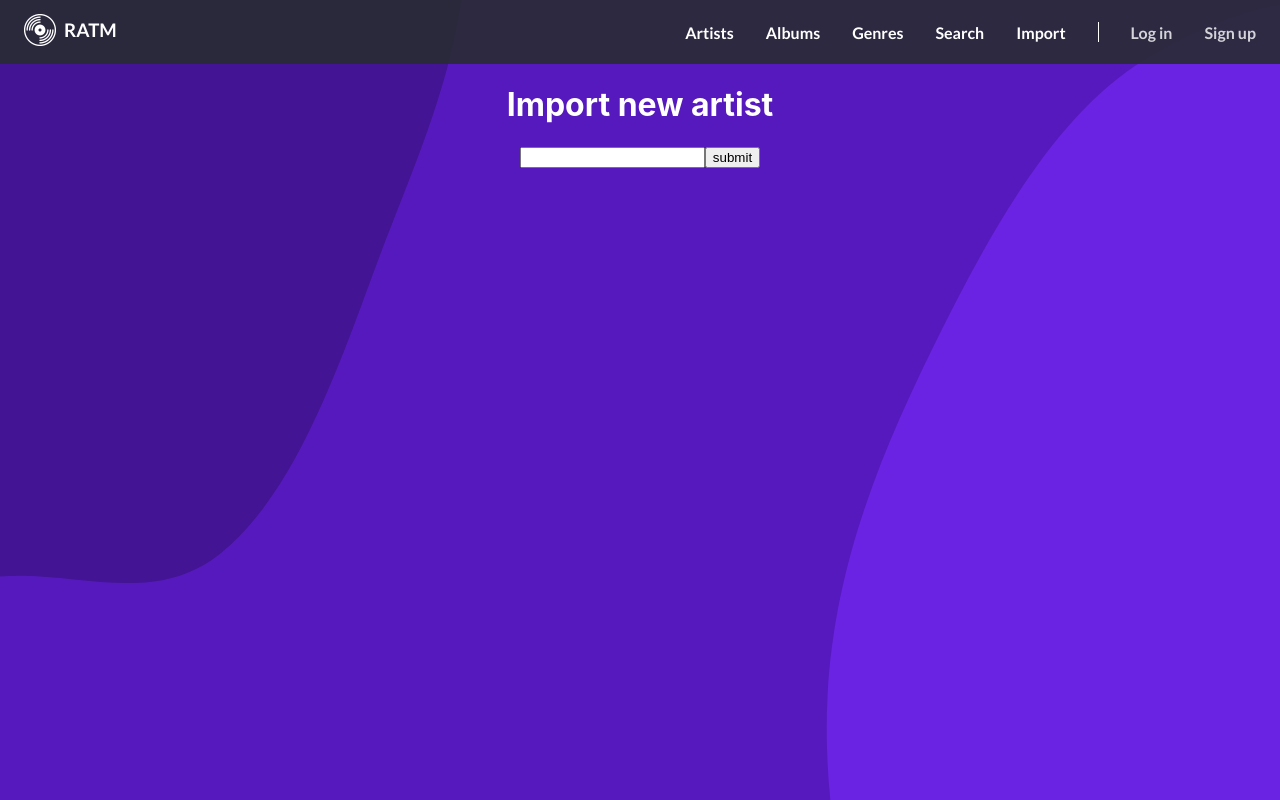
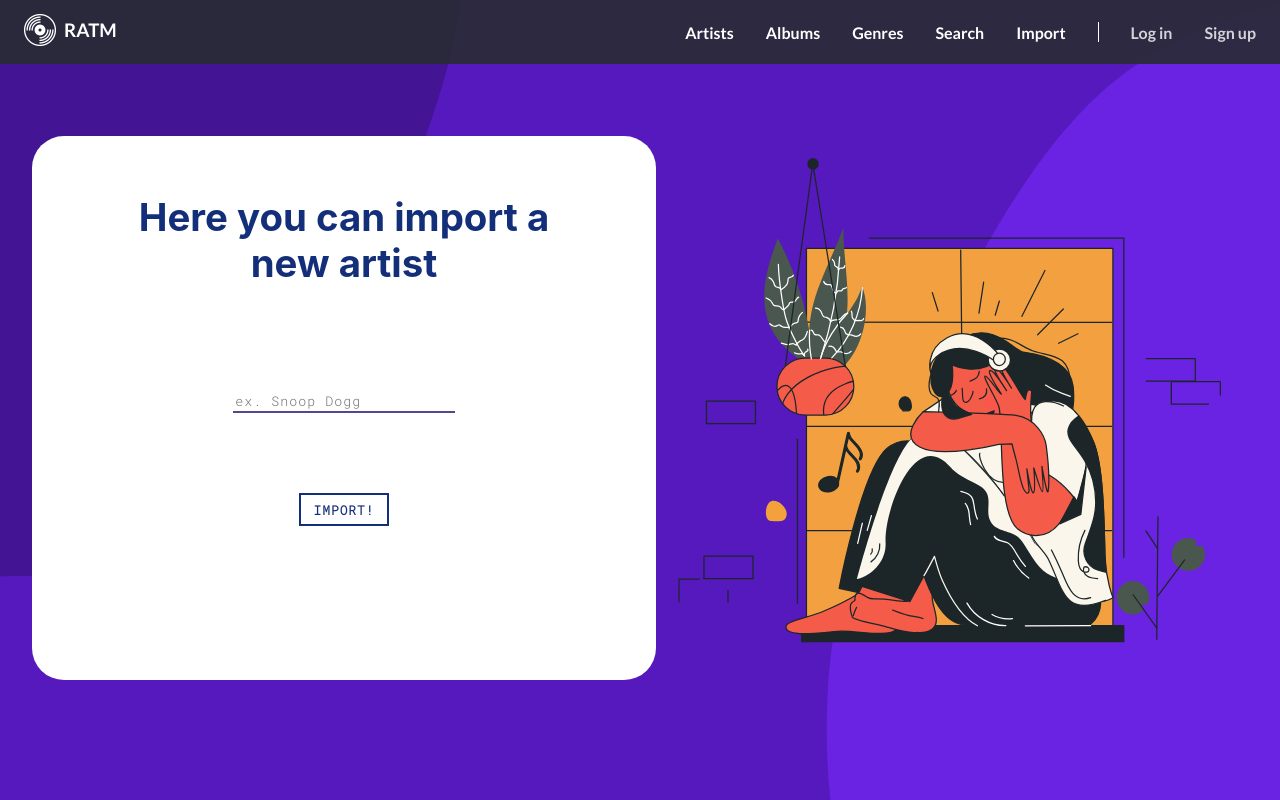
Before and after one commit to crstern/Rate-all-the-music, a React (Create React App) app in the folder client/: page /import in a window 1280 px wide. Built offline with nearby package versions, Linux system fonts and the light colour scheme; no server answers; a web font is replaced by a local one.

Commit message:
styled import page

```diff
--- a/client/src/components/SearchForm.css
+++ b/client/src/components/SearchForm.css
@@ -41,7 +41,7 @@
     border-right: hidden;
     border-left: hidden;
     border-bottom: 2px solid #53488d;
-    margin-bottom: 4rem;
+    margin-bottom: 1em;
     font-family: 'Roboto Mono', monospace;
     letter-spacing: 1px;
 }
@@ -50,8 +50,8 @@
     cursor: pointer;
     width: 5rem;
     background-color: #FFF;
-    margin-top: 1em;
-    margin-bottom: 5rem;
+    margin-top: 5em;
+    margin-bottom: 5em;
     padding: .5em 1em;
     font-family: 'Roboto Mono', monospace;
     font-weight: 300;
@@ -97,13 +97,16 @@
 
 .import-artist-button:hover {
     background-color: #FFF;
-    color: rgb(24, 92, 22);
-    border: 3px solid rgb(24, 92, 22);
+    color: #333;
+    border: 3px solid #333;
     padding: .5em .5em;
     letter-spacing: 0;
 }
 
+
+
 @media (max-width: 900px) {
+
     .search-form-wraper {
         flex-direction: column;
     }
--- a/client/src/components/SearchForm.js
+++ b/client/src/components/SearchForm.js
@@ -50,8 +50,13 @@ const SearchForm = () => {
         <h1>Find an artist, an album or a genre</h1>
         <form onSubmit={handleSubmitSearch}>
           <input className="search-input" type={"text"} value={searchTerm} placeholder="ex. Snoop Dogg" onChange={handleChangeSearchTerm}/>
+          {
+            albums.length + artists.length + genres.length === 0 && submited===true &&
+            <p>Your search "{searchTerm}" did not match any results.</p>
+          }
           <input className="submit-input" type={"submit"} value={"submit"}/>
         </form>
+
       </div>
       <div className="find-artist-link">
         <h1>Can't find an artist?</h1>
@@ -61,10 +66,6 @@ const SearchForm = () => {
           </Link>
         </button>
       </div>
-      {
-        albums.length + artists.length + genres.length === 0 && submited===true &&
-        <p>Your search - {searchTerm} - did not match any results.</p>
-      }
     </div>
   )
 }
--- /dev/null
+++ b/client/src/pages/ImportPage.css
@@ -0,0 +1,87 @@
+.import-container {
+    display: flex;
+    justify-content: space-around;
+    align-items: center;
+    padding: 3em 2em 0 2em;
+}
+
+.import-item {
+    background-color: #FFF;
+    color: rgb(20, 47, 121);
+    height: 30rem;
+    width: 50%;
+    max-width: 35rem;
+    border-radius: 2em;
+    padding: 2em;
+}
+
+.import-item h1 {
+    color: inherit;
+    font-size: clamp(1.7rem, 3vw, 2.5rem);
+    padding: 0 1em;
+}
+
+.form-container {
+    display: flex;
+    flex-direction: column;
+    justify-content: center;
+    align-items: center;
+}
+
+.import-input {
+    outline: none;
+    width: clamp(12rem, 17vw, 17rem);
+    border-top: hidden;
+    border-right: hidden;
+    border-left: hidden;
+    border-bottom: 2px solid #53488d;
+    margin: 5rem 0;
+    font-family: 'Roboto Mono', monospace;
+    letter-spacing: 1px;
+}
+
+.import-button {
+    font-size: .8rem;
+    font-family: 'Roboto Mono', monospace;
+    text-transform: uppercase;
+    padding: .5em 1em;
+    background-color: #FFF;
+    color:   rgb(20, 47, 121);
+    border: 2px solid  rgb(20, 47, 121);
+    letter-spacing: 1px;
+    font-weight: 600;
+    outline: none;
+    cursor: pointer;
+    transition: transform 300ms;
+}
+
+.import-button:hover {
+    transform: scale(1.05);
+}
+
+.svg-image {
+    content: url('music\ file2-01.svg');
+    max-width: 37rem;
+    height: 37rem;
+}
+
+@media (max-width: 1110px) {
+    .import-container {
+        flex-direction: column-reverse;
+        padding-bottom: 5rem;
+    }
+
+    .import-item {
+        width: 90%;
+        max-width: 60rem;
+        height: 25rem;
+    }
+
+}
+
+@media (max-width: 590px) {
+    .import-container {
+        padding: 1em 2em 2em 2em;
+        overflow-x: hidden;
+    }
+}
--- a/client/src/pages/ImportPage.js
+++ b/client/src/pages/ImportPage.js
@@ -2,6 +2,7 @@ import React, {useState, useEffect} from 'react';
 import {makeURL} from "../utils/config";
 import {useHistory} from "react-router-dom";
 import axios from 'axios';
+import './ImportPage.css';
 
 const ImportPage = () => {
   const [artistName, setArtistName] = useState("");
@@ -36,24 +37,27 @@ const ImportPage = () => {
   }
 
   return (
-    <div>
-      <h1>Import new artist</h1>
+    <div className="import-container">
+      <div className="import-item">
+        <h1>Here you can import a new artist</h1>
         {loading === false &&
-        <form onSubmit={handleSubmit}>
-          <input type={"text"} value={artistName} onChange={handleChangeArtistName}/>
-          <input type={"submit"} value={"submit"} />
+          <form className="form-container" onSubmit={handleSubmit}>
+            <input className="import-input" type={"text"} value={artistName} placeholder="ex. Snoop Dogg" onChange={handleChangeArtistName}/>
+            <input className="import-button" type={"submit"} value={"import!"} />
             {error &&
             <p>
               {error}
             </p>}
           </form>
+        }
 
-      }
         {loading === true &&
           <div>loading</div>
         }
 
       </div>
+      <div className="svg-image"></div>
+    </div>
   )
 }
 
```
Also changed, not shown: client/src/pages/music file2-01.svg (added). Lines whose indentation alone changed are shown as unchanged.
